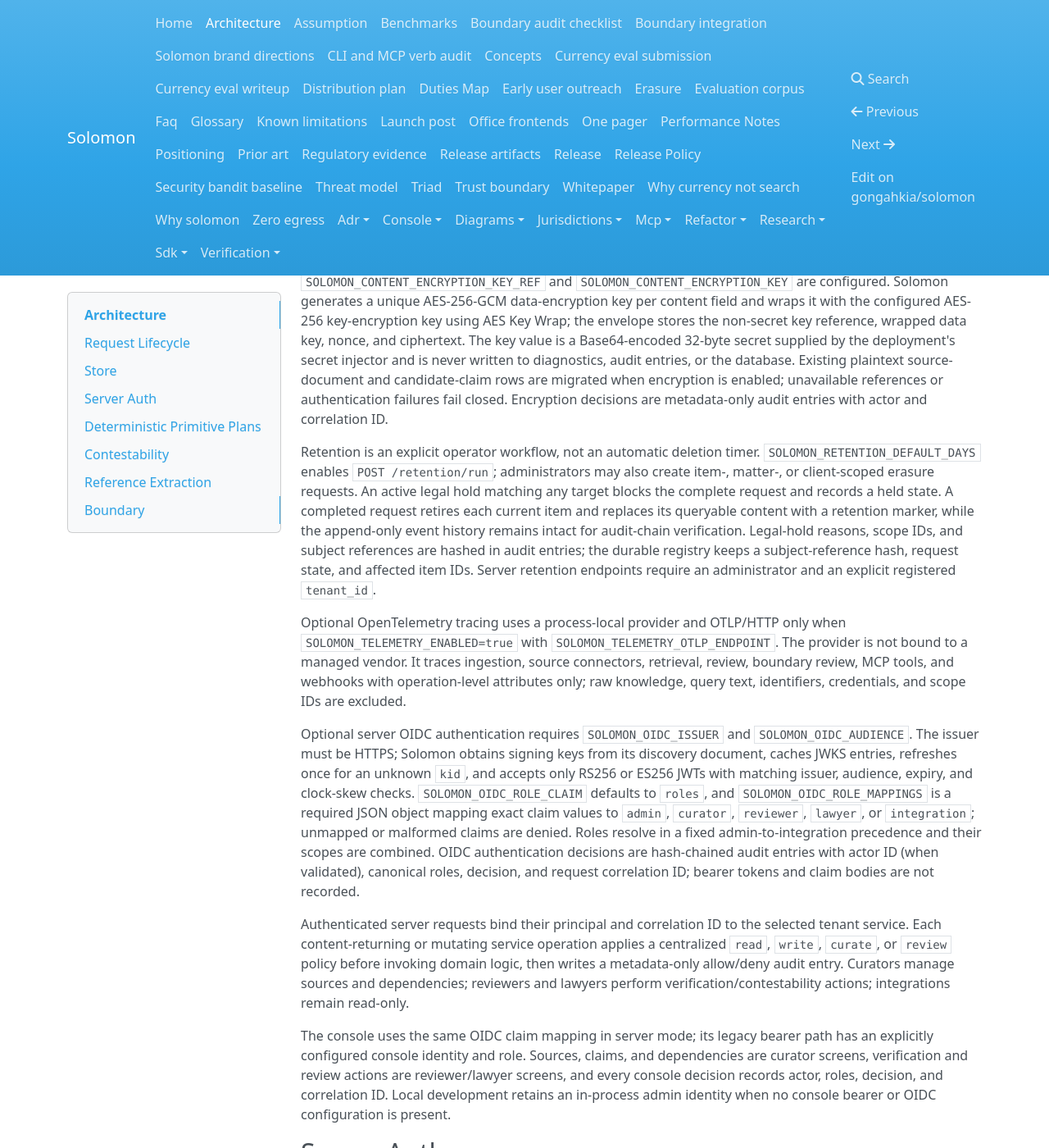
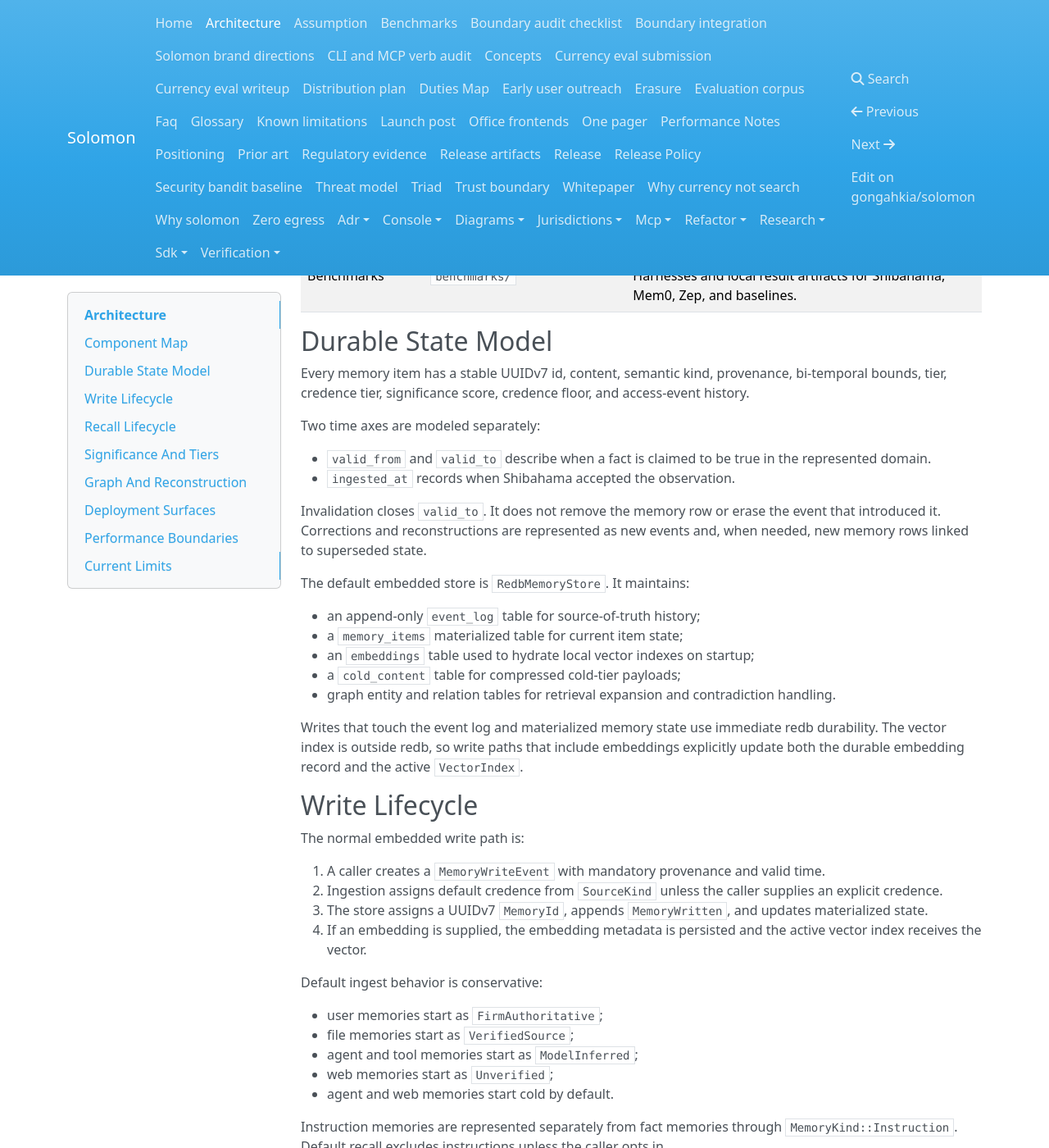
Before and after one commit to gongahkia/solomon, an MkDocs documentation site: the page built from docs/architecture.md, in a window 1280 px wide and 1400 px high, scrolled down 1320 px. Shown: the whole window at 82% size. Built offline with MkDocs 1.6.1, drawn with Linux system fonts in a browser that asks for light colours; nearby versions of some CDN libraries; some of the changed text lies outside the part shown.

Commit message:
docs: add architecture overview
(cherry picked from commit e32fcbc04d86007504e4cf55a00ab10324168ba6)
(cherry picked from commit 14fdda60d42be7b6629d46fae6cc6c9ea9e7af61)

```diff
--- a/docs/architecture.md
+++ b/docs/architecture.md
@@ -1,153 +1,203 @@
-<!-- SPDX-License-Identifier: Apache-2.0 -->
-
 # Architecture
 
-Solomon is a Python 3.10+ FastAPI service and CLI. It is organized around durable currency evidence:
+Shibahama is an in-process-first memory engine for long-running LLM agents. The
+current implementation is centered on a Rust core crate, with Python, Node,
+CLI, optional HTTP server, benchmark, and Tideline debugger surfaces built
+around the same core behavior.
 
-- `currency`: data models, currency evaluation, feeds, reports, and supersession proposals.
-- `store`: SQLite event store, backend factory, encrypted artifacts.
-- `graph`: bi-temporal dependency edges, propagation, and suggestions.
-- `credence`: source-tier policy, load-bearing guardrails, prompt-context separation.
-- `boundary`: Solomon review, pseudonymize, reidentify, scrub, and fail-closed policy.
-- `orchestrator`: retrieval and model routing.
-- `audit`: hash-chained metadata-only journal and audit-pack export.
-- `api` and `cli`: public verbs.
+The core design is intentionally event-sourced: durable history is append-only,
+while the current memory state is a materialized view optimized for normal
+recall.
 
-## Request Lifecycle
+## Component Map
 
-1. Ingest creates a `KnowledgeItem` with provenance and source-derived credence.
-2. The Solomon boundary review engine gates storage before the item is written.
-3. Dependency edges are manually tagged or suggested from boundary-sanitized text and parsed legal references.
-4. Authority changes propagate staleness through graph dependents.
-5. Recall searches the local index, filters Live items by default, expands dependencies, and applies credence.
-6. Model context is pseudonymized by the vendored boundary before any remote endpoint.
-7. The audit journal records metadata-only evidence.
+| Component | Path | Responsibility |
+| --- | --- | --- |
+| Core API facade | `core/src/api.rs` | Stable high-level API: `write`, `recall`, `reinforce`, `why`, and `timeline`. |
+| Data model | `core/src/model.rs` | Memory ids, provenance, bi-temporal bounds, credence, tiers, graph entities, graph relations, and access events. |
+| Storage | `core/src/storage.rs` | Append-only event log, materialized state, snapshots, graph storage, compaction, auditing, and redb-backed persistence. |
+| Vector retrieval | `core/src/vector.rs` | Pluggable vector-index trait plus in-process HNSW and Qdrant-adapter implementations. |
+| Retrieval orchestration | `core/src/retrieval.rs` | Vector recall, valid-time filtering, ranking, graph expansion, read safety, and surfaced-access recording. |
+| Significance | `core/src/significance.rs` | Transparent scoring from decay, access reinforcement, outcomes, contradiction penalties, and graph centrality input. |
+| Reconstruction | `core/src/reconstruction.rs` | Staleness triggers, explicit reconstruction gate, quarantine, corroboration, and re-validation planning. |
+| Read safety | `core/src/read_safety.rs` | Read-time neutralization of stored content that looks like role/directive text. |
+| Consolidation | `core/src/consolidation.rs` | Bounded consolidation planning and resummarization-depth controls. |
+| Anomaly detection | `core/src/anomaly.rs` | Suspicious provenance and contradiction-burst detection. |
+| CLI and server | `shibahama-cli/src/main.rs` | Command-line commands and the optional HTTP server over the core API. |
+| Python binding | `bindings/python/` | PyO3/maturin package exposing the core API to Python. |
+| Node binding | `bindings/node/` | napi-rs package exposing the core API to ESM/CJS users. |
+| Tideline debugger | `tideline/` | React/Vite UI for replaying event/state streams. |
+| Benchmarks | `benchmarks/` | Harnesses and local result artifacts for Shibahama, Mem0, Zep, and baselines. |
 
-## Store
+## Durable State Model
 
-SQLite is the local default. Server deployments can set `SOLOMON_DATABASE_URL` to a `postgres://` or
-`postgresql://` DSN and install the optional `solomon[server]` dependency for the psycopg driver. Both
-backends preserve the same event-log contract: knowledge is written through append-only events and projected
-into current state, dependency edges are bi-temporal, and the retrieval index stores deterministic hashed
-vectors. Postgres stores these as `pgvector` `vector(256)` values, with a transactional backfill migration and
-HNSW cosine index; deployments must install the self-hosted extension and grant the startup role `CREATE EXTENSION`.
-Postgres retrieval joins the tenant knowledge projection before full-text and vector candidate ranking, then fuses
-those scoped candidates with the same currency and credence controls used locally.
-Supersession closes `valid_to`, links the successor, and leaves the predecessor queryable in review or historical modes.
+Every memory item has a stable UUIDv7 id, content, semantic kind, provenance,
+bi-temporal bounds, tier, credence tier, significance score, credence floor, and
+access-event history.
 
-In server mode, tenants are tracked in a durable registry at `data_dir/tenants/registry.json`. Admin requests
-can create, list, suspend, and reactivate tenants through `/tenants`, `/tenants/{tenant_id}/suspend`, and
-`/tenants/{tenant_id}/reactivate`. Tenant records include lifecycle state and optional tenant-specific API
-key hashes; raw tenant keys are not stored. `SOLOMON_SERVER_AUTO_PROVISION_TENANTS=false` disables implicit
-first-request tenant creation and requires pre-registration.
+Two time axes are modeled separately:
 
-Tenant storage stays isolated after registry admission. SQLite deployments use per-tenant data and journal
-directories. When Postgres is configured, each tenant is mapped to a sanitized Postgres schema so tenant data
-does not share tables.
+- `valid_from` and `valid_to` describe when a fact is claimed to be true in the
+  represented domain.
+- `ingested_at` records when Shibahama accepted the observation.
 
-Server admins create, list, rotate, and revoke tenant-bound integration service principals through
-`/service-principals`. Creation and rotation return a generated credential exactly once; the durable registry stores
-only its PBKDF2-SHA256 hash. A service principal presents the credential with `x-api-key` and its bound tenant with
-`x-tenant-id`; it cannot authenticate for another tenant. Its explicit scopes are enforced before dispatch, and
-authentication plus lifecycle decisions are metadata-only, hash-chained audit entries with actor and correlation ID.
+Invalidation closes `valid_to`. It does not remove the memory row or erase the
+event that introduced it. Corrections and reconstructions are represented as new
+events and, when needed, new memory rows linked to superseded state.
 
-Source-document and candidate-claim content can use envelope encryption when both
-`SOLOMON_CONTENT_ENCRYPTION_KEY_REF` and `SOLOMON_CONTENT_ENCRYPTION_KEY` are configured. Solomon generates a
-unique AES-256-GCM data-encryption key per content field and wraps it with the configured AES-256 key-encryption key
-using AES Key Wrap; the envelope stores the non-secret key reference, wrapped data key, nonce, and ciphertext. The
-key value is a Base64-encoded 32-byte secret supplied by the deployment's secret injector and is never written to
-diagnostics, audit entries, or the database. Existing plaintext source-document and candidate-claim rows are migrated
-when encryption is enabled; unavailable references or authentication failures fail closed. Encryption decisions are
-metadata-only audit entries with actor and correlation ID.
+The default embedded store is `RedbMemoryStore`. It maintains:
 
-Retention is an explicit operator workflow, not an automatic deletion timer. `SOLOMON_RETENTION_DEFAULT_DAYS`
-enables `POST /retention/run`; administrators may also create item-, matter-, or client-scoped erasure requests.
-An active legal hold matching any target blocks the complete request and records a held state. A completed request
-retires each current item and replaces its queryable content with a retention marker, while the append-only event
-history remains intact for audit-chain verification. Legal-hold reasons, scope IDs, and subject references are hashed
-in audit entries; the durable registry keeps a subject-reference hash, request state, and affected item IDs. Server
-retention endpoints require an administrator and an explicit registered `tenant_id`.
+- an append-only `event_log` table for source-of-truth history;
+- a `memory_items` materialized table for current item state;
+- an `embeddings` table used to hydrate local vector indexes on startup;
+- a `cold_content` table for compressed cold-tier payloads;
+- graph entity and relation tables for retrieval expansion and contradiction
+  handling.
 
-Optional OpenTelemetry tracing uses a process-local provider and OTLP/HTTP only when
-`SOLOMON_TELEMETRY_ENABLED=true` with `SOLOMON_TELEMETRY_OTLP_ENDPOINT`. The provider is not bound to a managed
-vendor. It traces ingestion, source connectors, retrieval, review, boundary review, MCP tools, and webhooks with
-operation-level attributes only; raw knowledge, query text, identifiers, credentials, and scope IDs are excluded.
+Writes that touch the event log and materialized memory state use immediate
+redb durability. The vector index is outside redb, so write paths that include
+embeddings explicitly update both the durable embedding record and the active
+`VectorIndex`.
 
-Optional server OIDC authentication requires `SOLOMON_OIDC_ISSUER` and `SOLOMON_OIDC_AUDIENCE`. The issuer must
-be HTTPS; Solomon obtains signing keys from its discovery document, caches JWKS entries, refreshes once for an
-unknown `kid`, and accepts only RS256 or ES256 JWTs with matching issuer, audience, expiry, and clock-skew checks.
-`SOLOMON_OIDC_ROLE_CLAIM` defaults to `roles`, and `SOLOMON_OIDC_ROLE_MAPPINGS` is a required JSON object mapping
-exact claim values to `admin`, `curator`, `reviewer`, `lawyer`, or `integration`; unmapped or malformed claims are
-denied. Roles resolve in a fixed admin-to-integration precedence and their scopes are combined. OIDC authentication
-decisions are hash-chained audit entries with actor ID (when validated), canonical roles, decision, and request
-correlation ID; bearer tokens and claim bodies are not recorded.
+## Write Lifecycle
 
-Authenticated server requests bind their principal and correlation ID to the selected tenant service. Each
-content-returning or mutating service operation applies a centralized `read`, `write`, `curate`, or `review` policy
-before invoking domain logic, then writes a metadata-only allow/deny audit entry. Curators manage sources and
-dependencies; reviewers and lawyers perform verification/contestability actions; integrations remain read-only.
+The normal embedded write path is:
 
-The console uses the same OIDC claim mapping in server mode; its legacy bearer path has an explicitly configured
-console identity and role. Sources, claims, and dependencies are curator screens, verification and review actions
-are reviewer/lawyer screens, and every console decision records actor, roles, decision, and correlation ID. Local
-development retains an in-process admin identity when no console bearer or OIDC configuration is present.
+1. A caller creates a `MemoryWriteEvent` with mandatory provenance and valid
+   time.
+2. Ingestion assigns default credence from `SourceKind` unless the caller
+   supplies an explicit credence.
+3. The store assigns a UUIDv7 `MemoryId`, appends `MemoryWritten`, and updates
+   materialized state.
+4. If an embedding is supplied, the embedding metadata is persisted and the
+   active vector index receives the vector.
 
-## Server Auth
+Default ingest behavior is conservative:
 
-`solomon-server` requires OIDC issuer/audience/role mapping or the legacy `SOLOMON_SERVER_API_KEY` path. OIDC
-servers reject static credentials and map validated bearer tokens to principals. Legacy deployments may present
-credentials through `Authorization: Bearer <token>` or `x-api-key`; the server maps those credentials to a principal:
+- user memories start as `FirmAuthoritative`;
+- file memories start as `VerifiedSource`;
+- agent and tool memories start as `ModelInferred`;
+- web memories start as `Unverified`;
+- agent and web memories start cold by default.
 
-- the server admin key gets `admin:*`, `tenant:manage`, `tenant:read`, `tenant:write`, and `diagnostics:read`;
-- tenant keys are stored only as PBKDF2-SHA256 hashes and default to `tenant:read` plus `tenant:write`;
-- tenant creation can restrict a key to narrower scopes such as `tenant:read`.
-- service-principal credentials are returned only by create or rotate, stored as PBKDF2-SHA256 hashes, and can be
-  restricted to explicit tenant scopes; revoked credentials are denied.
+Instruction memories are represented separately from fact memories through
+`MemoryKind::Instruction`. Default recall excludes instructions unless the
+caller opts in.
 
-Middleware classifies routes before invoking handlers. Tenant management and diagnostics require admin scopes;
-tenant read routes such as recall/answer require `tenant:read`; mutating tenant routes such as ingest,
-verification, dependency add, and authority changes require `tenant:write`.
+## Recall Lifecycle
 
-## Deterministic Primitive Plans
+The current recall hot path is id-bounded:
 
-The core service verbs are also exposed as deterministic primitives through `/plans/execute`. A plan is an
-ordered list of sanctioned calls: `recall`, `evaluate_currency`, `impact_query`, `timeline`,
-`record_verification`, and `why`. The executor rejects unknown primitive names and validates every step's
-arguments with Solomon's typed request models before any side effect occurs.
+1. Search the active vector index for `top_k` candidate ids.
+2. Fetch only those ids from storage with `get_many`.
+3. Filter to facts believed at the request time: `ingested_at <= now` and
+   `valid_from <= now < valid_to` when `valid_to` is present.
+4. Exclude cold-tier memories and instruction memories unless requested.
+5. Optionally expand through a caller-provided related-memory provider.
+6. Build candidates with provenance, tier, currency, staleness flags, scoring
+   components, and read-safety findings.
+7. Rank by credence first, then weighted score, then id.
+8. Diversify near-duplicate content.
+9. Record a `Surfaced` access event for returned candidates.
 
-Plan execution returns the exact validated plan, store-state hash, per-step result hashes, and result summaries.
-The audit journal records a metadata-only `primitive_plan` event containing the plan hash, store-state hash,
-argument hashes, result hashes, and identifiers surfaced by each step. Answer responses carry the primitive
-plan summary used to gather their context, so reviewers can re-run the same plan against the same store state.
-LLM output may propose a plan, but currency, impact, timeline, verification, and explanation are resolved by
-these deterministic primitives.
+Ranking combines vector similarity, materialized significance, optional recency,
+and optional graph-expansion weight. Low-credence memories cannot outrank higher
+credence memories on otherwise comparable retrieval because credence is the
+first sort key.
 
-## Contestability
+`timeline` uses the same retrieval machinery but is read-only: it does not
+record surfaced-access events. It answers what Shibahama had ingested and
+believed at the requested instant.
 
-Contestability is a first-class service path, not a side note on verification. `contest(item_id, ...)` records
-a challenge, demotes the item to `Unverified`, marks it `StalePendingReverification`, preserves contest history
-in item metadata, and propagates re-verification to dependents. Proposed corrections are stored as quarantined
-low-credence items until a `FirmAuthoritative` actor affirms them.
+## Significance And Tiers
 
-`affirm(item_id, ...)` lets a FirmAuthoritative actor either reaffirm the contested item or affirm a proposed
-correction. Affirming a correction supersedes the contested predecessor without deleting it. `pin(item_id, ...)`
-sets a FirmAuthoritative credence floor for positions the firm has deliberately stabilized. Model-inferred or
-lower-tier actors can flag contests but cannot override human-affirmed knowledge.
+Significance is intentionally explainable rather than learned. The default
+function combines:
 
-## Reference Extraction
+- time decay since last access or ingestion;
+- diminishing-returns reinforcement from access count;
+- outcome weights for surfaced, led-somewhere, cited, ignored, and contradicted
+  events;
+- contradiction penalties;
+- optional graph centrality input.
 
-`/references/extract` runs after optional Solomon boundary sanitization. Citation parsing uses `eyecite` for full,
-short, statutory, `supra`, and `id.` citation forms, then Solomon's deterministic grammar fills gaps for
-firm-style authority references such as "Regulation R section 12", non-US case strings, and defined terms.
-Each returned citation includes its parser source and source-text span so reviewers can inspect the exact
-evidence before confirming a dependency edge.
+Tier transitions are threshold based and lazy. Access can promote an item from
+cold to warm or warm to hot. Decay can demote hot to warm or warm to cold, but
+the proposed tier is clamped by the item's credence floor.
 
-Dependency suggestions are now durable review records. Ingest creates deterministic pending suggestions;
-`/dependencies/suggest` can re-run extraction and optionally use Solomon-sanitized LLM assistance. Curators can
-list, confirm, or reject suggestions through `/dependencies/suggestions`; confirmed suggestions create
-`human_confirmed` dependency edges, while rejected suggestions remain review history.
+`why(memory_id)` exposes the current item, deterministic significance
+breakdown, provenance, tier/credence state, currency state, and audit trail.
 
-## Boundary
+## Graph And Reconstruction
 
-The boundary engine lives under `src/solomon/boundary/engine/`. If that in-process boundary errors, ingestion
-and model egress fail closed.
+The graph substrate stores typed entities and typed directed relations using the
+same bi-temporal model as memory items. Relations can carry a supporting
+`memory_id`, a `supersedes` relation id, attributes, and valid-time bounds.
+
+Graph features currently include:
+
+- entity upsert and resolution through type plus stable key;
+- relation insertion and traversal;
+- contradiction detection for conflicting active relations on the same entity
+  attribute pattern;
+- supersession links when a new relation invalidates an old relation;
+- scoped subgraph extraction;
+- graph centrality as a significance input.
+
+Reconstruction is not an automatic side effect of ordinary reads. Recall can
+flag a significant, old, not-recently-validated memory as load-bearing and
+possibly stale. Reconstruction work runs only when a caller enters explicit
+re-validation mode.
+
+The reconstruction path is designed around quarantine:
+
+- proposed updates enter as low-credence, cold memories tagged for quarantine;
+- promotion requires human confirmation, a high-credence source, or enough
+  independent consistent observations;
+- accepted replacements invalidate the superseded version instead of
+  overwriting it;
+- reconstruction events are emitted for replay and debugger consumers.
+
+## Deployment Surfaces
+
+The Rust core is the semantic source of truth. Other surfaces are adapters:
+
+- The CLI supports store initialization, writing, recall, `why`, inspection,
+  export, and optional server mode.
+- The HTTP server is a thin wrapper over the same core API. It currently exposes
+  `/healthz`, `/readyz`, `/inspect`, `/write`, `/recall`, `/why/{memory_id}`,
+  and Tideline snapshot/recording/live endpoints.
+- Server mode uses API-key authorization when configured, validates namespaces,
+  prefixes namespace ownership into source refs, enforces a per-namespace memory
+  quota, and emits metadata-only request logs.
+- The Python and Node bindings call into the Rust core rather than reimplementing
+  memory semantics.
+- Benchmarks and examples exercise the same API surface used by the bindings and
+  server.
+
+## Performance Boundaries
+
+Default recall must not scan the full materialized store or event log. The
+regression test in `core/src/retrieval.rs` guards the production recall helper
+against known whole-store APIs.
+
+Whole-store reads are still valid in administrative paths such as inspection,
+snapshot/export, readiness, Tideline snapshots, and tier-capacity enforcement.
+
+The local latency budget is documented in `docs/performance.md` and measured by
+`benchmarks/recall-latency.py --check-budget`.
+
+## Current Limits
+
+Some architecture pieces are represented as extension points rather than final
+production implementations:
+
+- `RedbMemoryStore` is the only concrete durable store backend.
+- Qdrant support is an adapter over an injected transport boundary, not a bundled
+  network client.
+- Multi-reader/single-writer or MVCC behavior is inherited from redb but has not
+  yet been documented as a tested Shibahama concurrency contract.
+- LoCoMo, LongMemEval, and all-systems hosted benchmark runs still need external
+  datasets and service credentials.
+- Publishing to crates.io, PyPI, and npm is intentionally outside the local
+  architecture and requires registry credentials or trusted publishing setup.
```
Also changed, not shown: TODO.md (+1 -1 lines), docs/README.md (+1 -0 lines).
